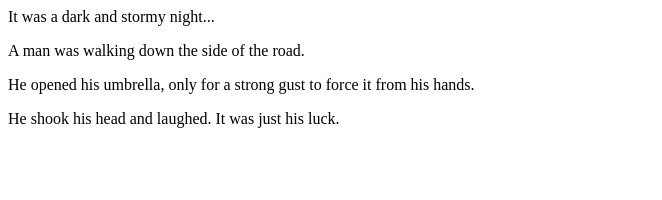
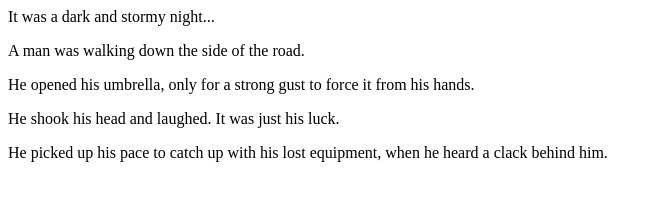
Before and after one commit to tglemieux/fireside-story, a plain HTML site: page index.html in a window 1280 px wide. Shown: the whole page, without its empty margins (0-662 px from the left). Drawn offline with Linux system fonts and the light colour scheme.

Commit message:
added 5th line

```diff
--- a/index.html
+++ b/index.html
@@ -4,5 +4,6 @@
     <p>A man was walking down the side of the road.</p>
     <p>He opened his umbrella, only for a strong gust to force it from his hands.</p>
     <p>He shook his head and laughed. It was just his luck.</p>
+    <p>He picked up his pace to catch up with his lost equipment, when he heard a clack behind him.</p>
   </body>
 </html>
```
